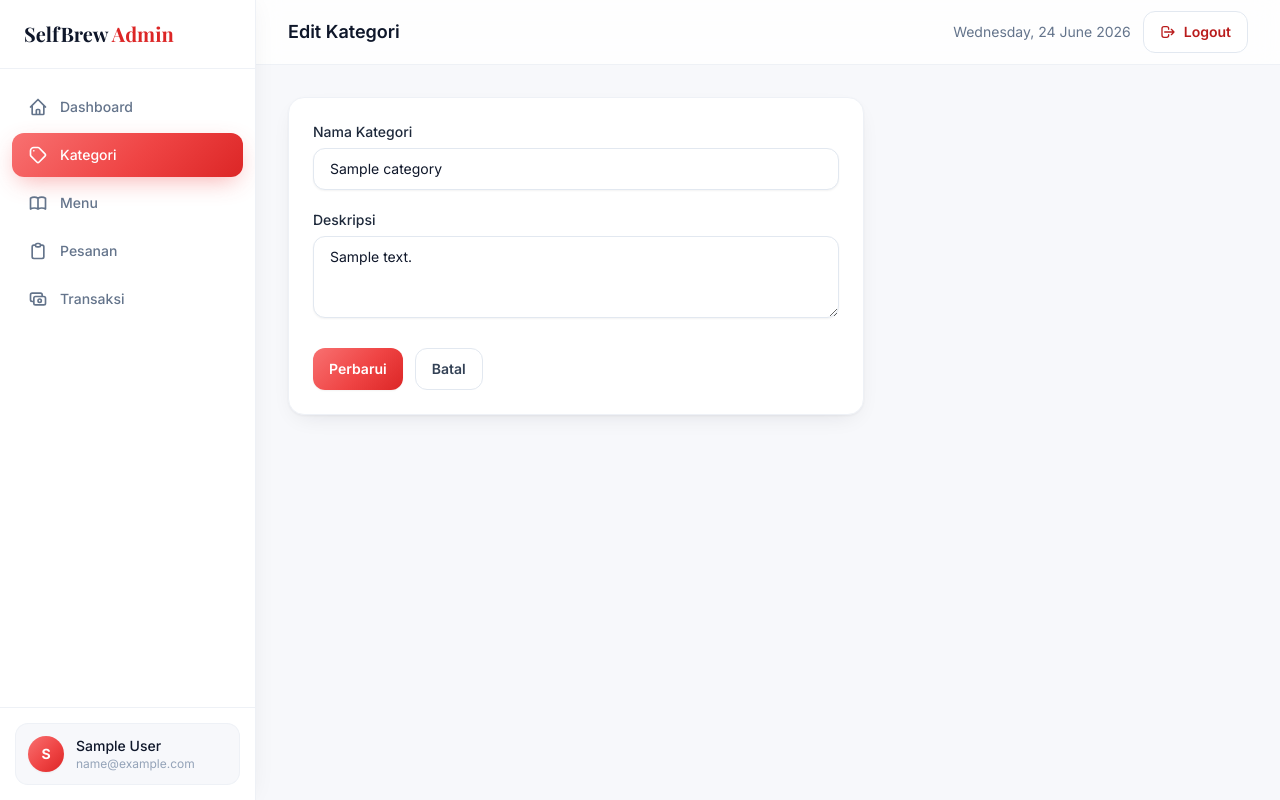
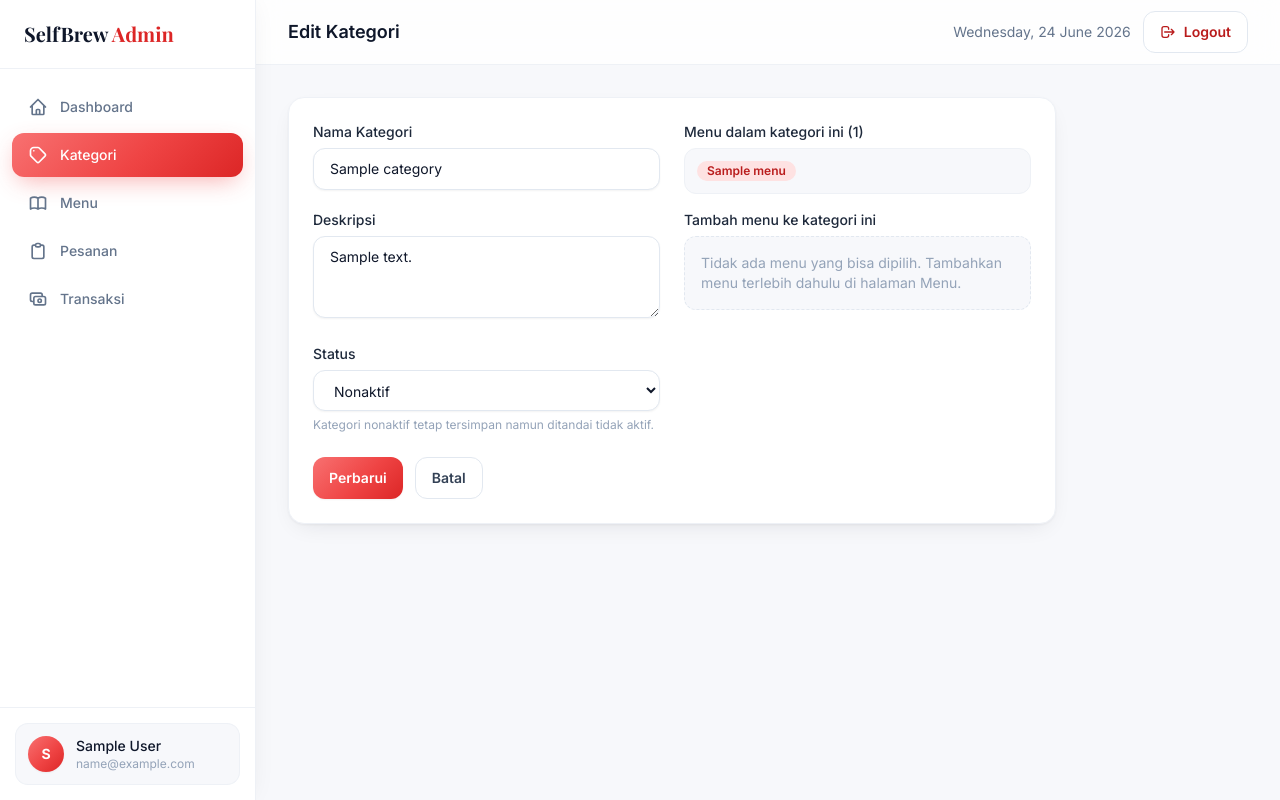
Before and after one commit to apaanhanip/WEBSITE-ADMIN, a Laravel app: page /categories/1/edit in a window 1280 px wide. Run offline with Laravel 10, Linux system fonts and the light colour scheme; a user stored in the database is signed in; tables that the repository leaves empty hold one stand-in row (values such as "Sample post"); style sheets or scripts are compiled from the project's sources; some libraries are stand-ins or nearby versions.

Commit message:
Category: add status field and menu assignment picker; complete and restyle category form
Co-authored-by: hanip <apaanhanip@gmail.com>

```diff
--- a/app/Http/Controllers/CategoryController.php
+++ b/app/Http/Controllers/CategoryController.php
@@ -4,6 +4,7 @@ namespace App\Http\Controllers;
 
 use App\Http\Requests\CategoryRequest;
 use App\Models\Category;
+use App\Models\Menu;
 use Illuminate\Http\RedirectResponse;
 use Illuminate\Http\Request;
 use Illuminate\View\View;
@@ -27,12 +28,16 @@ class CategoryController extends Controller
 
     public function create(): View
     {
-        return view('categories.create');
+        $assignableMenus = Menu::with('category')->orderBy('name')->get();
+
+        return view('categories.create', compact('assignableMenus'));
     }
 
     public function store(CategoryRequest $request): RedirectResponse
     {
-        Category::create($request->validated());
+        $category = Category::create($request->safe()->only(['name', 'description', 'is_active']));
+
+        $this->syncMenus($category, $request->input('menu_ids', []));
 
         return redirect()
             ->route('categories.index')
@@ -41,16 +46,37 @@ class CategoryController extends Controller
 
     public function edit(Category $category): View
     {
-        return view('categories.edit', compact('category'));
+        $category->load('menus');
+
+        $assignableMenus = Menu::with('category')
+            ->where('category_id', '!=', $category->id)
+            ->orderBy('name')
+            ->get();
+
+        return view('categories.edit', compact('category', 'assignableMenus'));
     }
 
     public function update(CategoryRequest $request, Category $category): RedirectResponse
     {
-        $category->update($request->validated());
+        $category->update($request->safe()->only(['name', 'description', 'is_active']));
+
+        $this->syncMenus($category, $request->input('menu_ids', []));
 
         return redirect()
             ->route('categories.index')
             ->with('success', 'Kategori berhasil diperbarui.');
+    }
+
+    /**
+     * Move the selected menus into this category.
+     */
+    private function syncMenus(Category $category, array $menuIds): void
+    {
+        $menuIds = array_filter($menuIds);
+
+        if (! empty($menuIds)) {
+            Menu::whereIn('id', $menuIds)->update(['category_id' => $category->id]);
+        }
     }
 
     public function destroy(Category $category): RedirectResponse
--- a/app/Models/Category.php
+++ b/app/Models/Category.php
@@ -13,6 +13,11 @@ class Category extends Model
     protected $fillable = [
         'name',
         'description',
+        'is_active',
+    ];
+
+    protected $casts = [
+        'is_active' => 'boolean',
     ];
 
     public function menus(): HasMany
--- a/resources/views/categories/_form.blade.php
+++ b/resources/views/categories/_form.blade.php
@@ -1,3 +1,5 @@
+<div class="grid grid-cols-1 gap-6 lg:grid-cols-2">
+    {{-- Detail kategori --}}
     <div class="space-y-5">
         <div>
             <label for="name" class="form-label">Nama Kategori</label>
@@ -7,6 +9,62 @@
         <div>
             <label for="description" class="form-label">Deskripsi</label>
             <textarea name="description" id="description" rows="3" class="form-input"
-                  placeholder="Deskripsi kategori...">{{ old('description', $category->description ?? '') }}</textarea>
+                      placeholder="Deskripsi singkat kategori...">{{ old('description', $category->description ?? '') }}</textarea>
+        </div>
+        <div>
+            <label for="is_active" class="form-label">Status</label>
+            @php $activeValue = (int) old('is_active', isset($category) ? (int) $category->is_active : 1); @endphp
+            <select name="is_active" id="is_active" class="form-input" required>
+                <option value="1" {{ $activeValue === 1 ? 'selected' : '' }}>Aktif</option>
+                <option value="0" {{ $activeValue === 0 ? 'selected' : '' }}>Nonaktif</option>
+            </select>
+            <p class="mt-1.5 text-xs text-coffee-400">Kategori nonaktif tetap tersimpan namun ditandai tidak aktif.</p>
         </div>
     </div>
+
+    {{-- Pilihan menu --}}
+    <div class="space-y-4">
+        @isset($category)
+            <div>
+                <p class="form-label">Menu dalam kategori ini ({{ $category->menus->count() }})</p>
+                @if($category->menus->isEmpty())
+                    <div class="rounded-xl border border-dashed border-coffee-200 bg-cream-50 p-3 text-sm text-coffee-400">
+                        Belum ada menu pada kategori ini.
+                    </div>
+                @else
+                    <div class="flex flex-wrap gap-2 rounded-xl border border-coffee-100 bg-cream-50 p-3">
+                        @foreach($category->menus as $current)
+                            <span class="badge bg-brand-100 text-brand-700">{{ $current->name }}</span>
+                        @endforeach
+                    </div>
+                @endif
+            </div>
+        @endisset
+
+        <div>
+            <label class="form-label">{{ isset($category) ? 'Tambah menu ke kategori ini' : 'Pilih menu untuk kategori ini' }}</label>
+            @if($assignableMenus->isEmpty())
+                <div class="rounded-xl border border-dashed border-coffee-200 bg-cream-50 p-4 text-sm text-coffee-400">
+                    Tidak ada menu yang bisa dipilih. Tambahkan menu terlebih dahulu di halaman Menu.
+                </div>
+            @else
+                <div class="max-h-72 space-y-1 overflow-y-auto rounded-xl border border-coffee-100 p-2">
+                    @foreach($assignableMenus as $option)
+                        <label class="flex cursor-pointer items-center gap-3 rounded-lg px-2 py-2 transition hover:bg-cream-50">
+                            <input type="checkbox" name="menu_ids[]" value="{{ $option->id }}"
+                                   class="h-4 w-4 rounded border-coffee-300 text-brand-600 focus:ring-brand-400"
+                                   {{ in_array($option->id, old('menu_ids', [])) ? 'checked' : '' }}>
+                            <span class="min-w-0 flex-1">
+                                <span class="block truncate text-sm font-medium text-coffee-800">{{ $option->name }}</span>
+                                <span class="block text-xs text-coffee-400">
+                                    Rp {{ number_format($option->price, 0, ',', '.') }} · {{ $option->category?->name ?? 'Tanpa kategori' }}
+                                </span>
+                            </span>
+                        </label>
+                    @endforeach
+                </div>
+                <p class="mt-1.5 text-xs text-coffee-400">Centang menu untuk memindahkannya ke kategori ini.</p>
+            @endif
+        </div>
+    </div>
+</div>
--- a/resources/views/categories/create.blade.php
+++ b/resources/views/categories/create.blade.php
@@ -4,7 +4,7 @@
 @section('page-title', 'Tambah Kategori')
 
 @section('content')
-<div class="max-w-xl">
+<div class="max-w-3xl">
     <div class="card">
         <form action="{{ route('categories.store') }}" method="POST">
             @csrf
--- a/resources/views/categories/edit.blade.php
+++ b/resources/views/categories/edit.blade.php
@@ -4,7 +4,7 @@
 @section('page-title', 'Edit Kategori')
 
 @section('content')
-<div class="max-w-xl">
+<div class="max-w-3xl">
     <div class="card">
         <form action="{{ route('categories.update', $category) }}" method="POST">
             @csrf @method('PUT')
```
Also changed, not shown: app/Http/Requests/CategoryRequest.php (+11 -0 lines), resources/views/categories/index.blade.php (+9 -1 lines), database/migrations/2024_01_01_000007_add_is_active_to_categories_table.php (added). Lines whose indentation alone changed are shown as unchanged.
